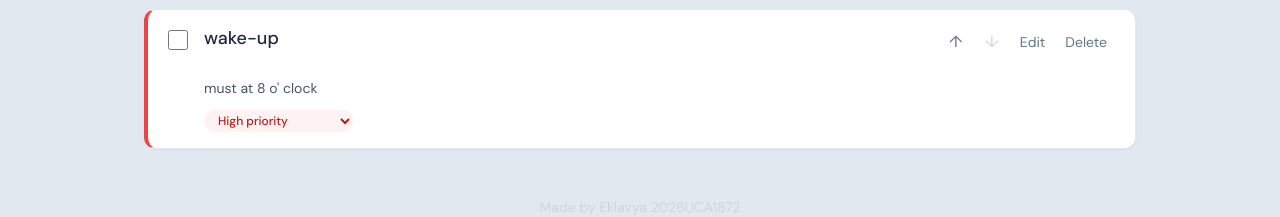
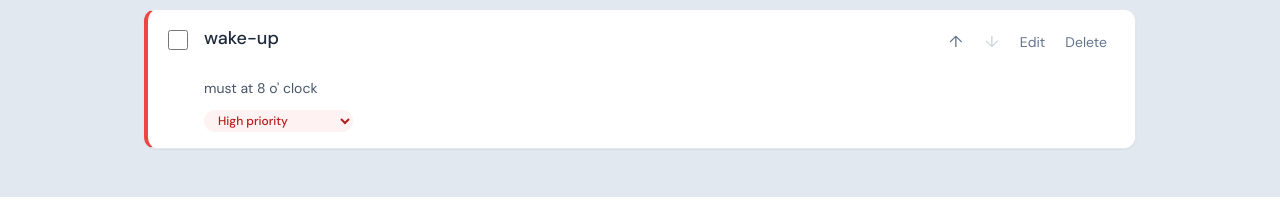
Before and after one commit to eklavya20262008/flask_project, a Flask app: page / in a window 1280 px wide. Shown: the part 661-878 px from the top of the page. Run offline with Flask 3, Linux system fonts and the light colour scheme; data comes from the database, SQL or seed files in the repository; some libraries are stand-ins or nearby versions.

Commit message:
bug fixed

```diff
--- a/templates/index.html
+++ b/templates/index.html
@@ -159,7 +159,7 @@
     {% endif %}
   </main>
   <div class="flex justify-center items-center  w-full gap-4 text-sm text-slate-300">
-    <p class="underline-offset-2 hover:text-indigo-600 hover:underline">Made by Eklavya 2026UCA1872</p>
+    <p class="underline-offset-2 hover:text-indigo-600 hover:underline"></p>
   </div>
 
 </body>
```
